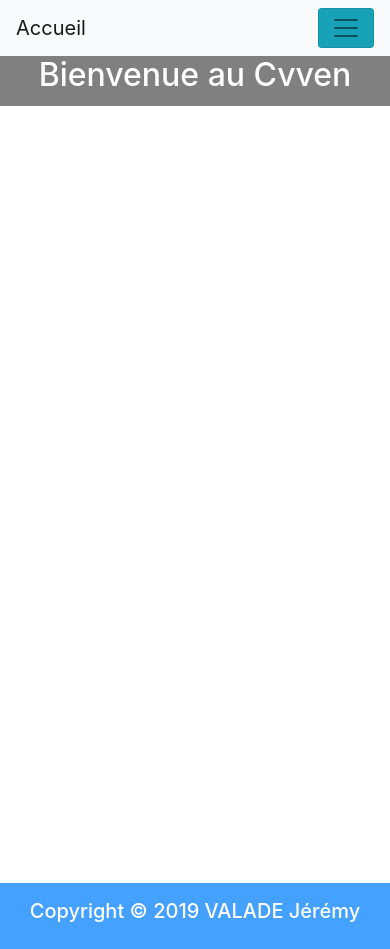
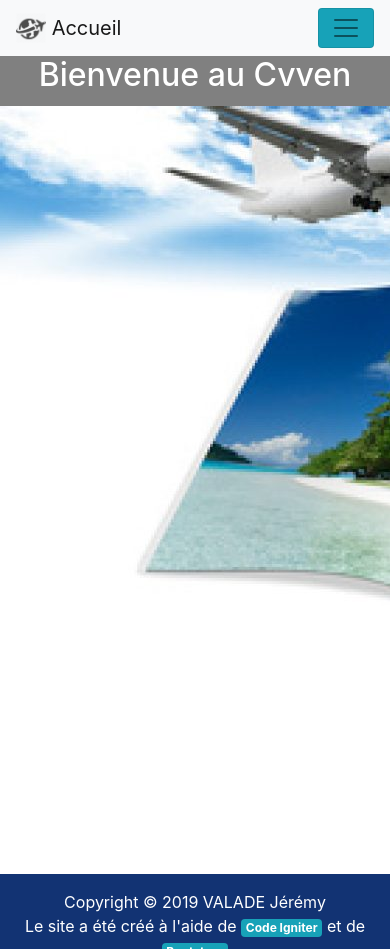
Before and after one commit to Jeremy-VALADE/ccven, a CodeIgniter app: page /database/index.php/Adherent in a window 390 px wide; the page is wider, and only the part inside the window is pictured. Run offline with CodeIgniter, Linux system fonts and the light colour scheme.

Commit message:
Avancement sur le responsive.2

```diff
--- a/application/controllers/Adherent.php
+++ b/application/controllers/Adherent.php
@@ -109,7 +109,6 @@ class Adherent extends CI_Controller {
 
     public function setAdherent() {
         $this->verifSession(1);
-
         if (!empty($this->input->post('supprimer'))) {
             $this->Adherent_Modele->delectAdherent($this->input->post('supprimer'));
             redirect('adherent/getAdherents');
--- a/application/views/adherent/accueil.php
+++ b/application/views/adherent/accueil.php
@@ -1 +1,3 @@
 <h2>Bienvenue au Cvven</h2>
+
+<img  style="display: block; margin-right: auto; margin-left: auto;" src="<?php echo base_url(); ?>images/presentation.jpg">
--- a/application/views/reservations/afficher.php
+++ b/application/views/reservations/afficher.php
@@ -25,7 +25,7 @@
 
                 <div id="collapse<?php echo $i; ?>" class="collapse" aria-labelledby="headingOne" data-parent="#accordionExample">
                     <div class="card-body">
-                        <table class = "table table-bordered">
+                        <table class = "table table-bordered table-sm">
                             <caption class = "element">Description de la Réservation</caption>
                             <thead class = "thead-dark">
                                 <tr>
@@ -65,7 +65,7 @@
                             </tr>
                         </table>
 
-                        <table class ="table table-bordered">
+                        <table class ="table table-bordered table-sm">
                             <caption class = "element">Description de l'Hébgergement</caption>
                             <thead class ="thead-dark">
                             <th scope = "col">Description de la chambre</th>
--- a/application/views/reservations/formulaire.php
+++ b/application/views/reservations/formulaire.php
@@ -21,7 +21,7 @@
         </select>
     </div>
     <br>
-    <table class ="table table-bordered">
+    <table class ="table table-bordered  table-sm">
         <caption class = "element">Types d'hébergements</caption>
         <thead class ="thead-dark">
         <th scope = "col">Description de la chambre</th>
--- a/application/views/templates/footer.php
+++ b/application/views/templates/footer.php
@@ -1,8 +1,12 @@
 
 </body>
 
-<footer class="page-footer font-small blue">
-     <div class="footer-copyright text-center py-3">
-        <h5>Copyright © 2019 VALADE Jérémy</h5>
+<footer class="footer">
+    <div class="footer-copyright text-center py-3">
+        Copyright © 2019 VALADE Jérémy
+        <p>
+            Le site a été créé à l'aide de <a  class="badge badge-info" href="https://codeigniter.com/" target="Code Igniter">Code Igniter</a> et
+            de <a class="badge badge-info" href="https://getbootstrap.com/" target="bootstrap">Bootstrap</a>
+        </p>
     </div>
 </footer>
--- a/application/views/templates/header.php
+++ b/application/views/templates/header.php
@@ -5,10 +5,9 @@
         <!--Script Css -->
         <link rel="stylesheet" href="https://stackpath.bootstrapcdn.com/bootstrap/4.4.1/css/bootstrap.min.css" integrity="sha384-Vkoo8x4CGsO3+Hhxv8T/Q5PaXtkKtu6ug5TOeNV6gBiFeWPGFN9MuhOf23Q9Ifjh" crossorigin="anonymous">
         <link rel = "stylesheet" type = "text/css" href = "<?php echo base_url(); ?>css/tableau.css">
-        <link rel = "stylesheet" type = "text/css" href = "<?php echo base_url(); ?>css/formulaire.css">
         <link rel = "stylesheet" type = "text/css" href = "<?php echo base_url(); ?>css/inscription.css">
         <link rel = "stylesheet" type = "text/css" href = "<?php echo base_url(); ?>css/style.css">
-        <link rel = "stylesheet" type = "text/css" href = "<?php echo base_url(); ?>css/reservation.css">
+
 
         <!--Script javascript -->
         <script src="https://code.jquery.com/jquery-3.4.1.slim.min.js" integrity="sha384-J6qa4849blE2+poT4WnyKhv5vZF5SrPo0iEjwBvKU7imGFAV0wwj1yYfoRSJoZ+n" crossorigin="anonymous"></script>
--- a/application/views/templates/menuAdmin.php
+++ b/application/views/templates/menuAdmin.php
@@ -1,5 +1,8 @@
 <nav class="navbar navbar-expand-lg navbar-light bg-light">
-    <a class="navbar-brand" href="<?php echo site_url('Adherent'); ?>">Accueil</a>
+    <a class="navbar-brand" href="<?php echo site_url('Adherent'); ?>">
+        <img src="<?php echo base_url(); ?>images/icone.png" width="30" height="30" class="d-inline-block align-top" alt="">
+        Accueil
+    </a>
     <button class="navbar-toggler btn-lg" type="button" data-toggle="collapse" data-target="#navbarNavAltMarkup" aria-controls="navbarNavAltMarkup" aria-expanded="false" aria-label="Toggle navigation">
         <span class="navbar-toggler-icon"></span>
     </button>
--- a/application/views/templates/menuConnecter.php
+++ b/application/views/templates/menuConnecter.php
@@ -1,5 +1,8 @@
 <nav class="navbar navbar-expand-lg navbar-light bg-light">
-    <a class="navbar-brand" href="<?php echo site_url('Adherent'); ?>">Accueil</a>
+    <a class="navbar-brand" href="<?php echo site_url('Adherent'); ?>">
+        <img src="<?php echo base_url(); ?>images/icone.png" width="30" height="30" class="d-inline-block align-top" alt="">
+        Accueil
+    </a>
     <button class="navbar-toggler btn-lg" type="button" data-toggle="collapse" data-target="#navbarNavAltMarkup" aria-controls="navbarNavAltMarkup" aria-expanded="false" aria-label="Toggle navigation">
         <span class="navbar-toggler-icon"></span>
     </button>
--- a/application/views/templates/menuDeconnecter.php
+++ b/application/views/templates/menuDeconnecter.php
@@ -1,6 +1,8 @@
 <nav class="navbar navbar-expand-lg navbar-light bg-light">
-    <a class="navbar-brand" href="<?php echo site_url('Adherent'); ?>">Accueil</a>
-    <button class=" bg-info  navbar-toggler btn-lg" type="button" data-toggle="collapse" data-target="#navbarNavAltMarkup" aria-controls="navbarNavAltMarkup" aria-expanded="false" aria-label="Toggle navigation">
+    <a class="navbar-brand" href="<?php echo site_url('Adherent'); ?>">
+        <img src="<?php echo base_url(); ?>images/icone.png" width="30" height="30" class="d-inline-block align-top" alt="">
+        Accueil
+    </a>    <button class=" bg-info  navbar-toggler btn-lg" type="button" data-toggle="collapse" data-target="#navbarNavAltMarkup" aria-controls="navbarNavAltMarkup" aria-expanded="false" aria-label="Toggle navigation">
         <span class="navbar-toggler-icon"></span>
     </button>
     <div class="text-primary collapse navbar-collapse" id="navbarNavAltMarkup">
--- a/css/style.css
+++ b/css/style.css
@@ -3,19 +3,14 @@ body
     margin-bottom: 8%;
 }
 
-footer
-{
-    display:block;
-    margin-top: 15px;
-    background-color: #45a1ff;
-    color: white;
-    justify-content: center;
-    position : fixed;
-    bottom:0;
-    width : 100%;
-    height: 7%;
+footer {
+    position: fixed;
+    bottom: 0;
+    width: 100%;
+    height: 75px;
+    background: #123373;
+    color: #FFFFFF;
 }
-
 .accordion
 {
     padding-bottom: 15px;
```
Also changed, not shown: application/controllers/Reservations.php (+0 -11 lines), images/presentation.jpg (added).
